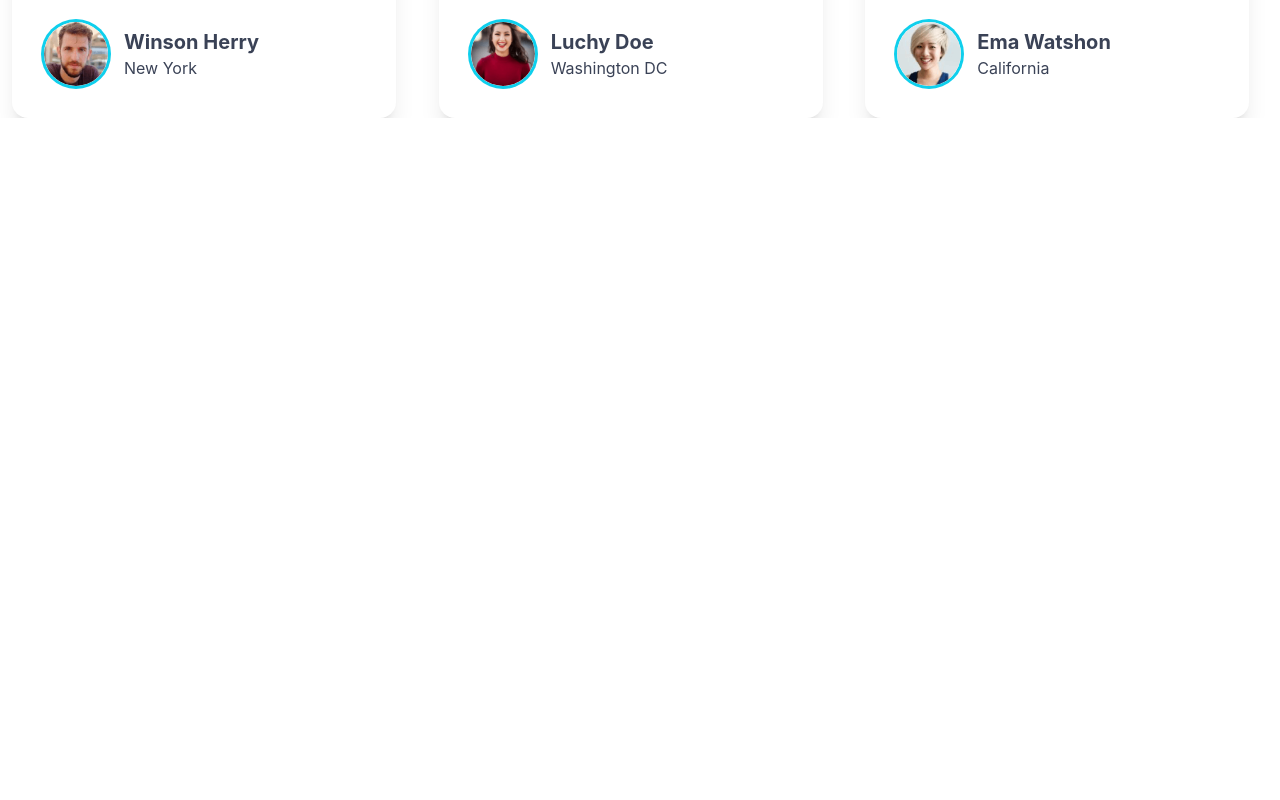
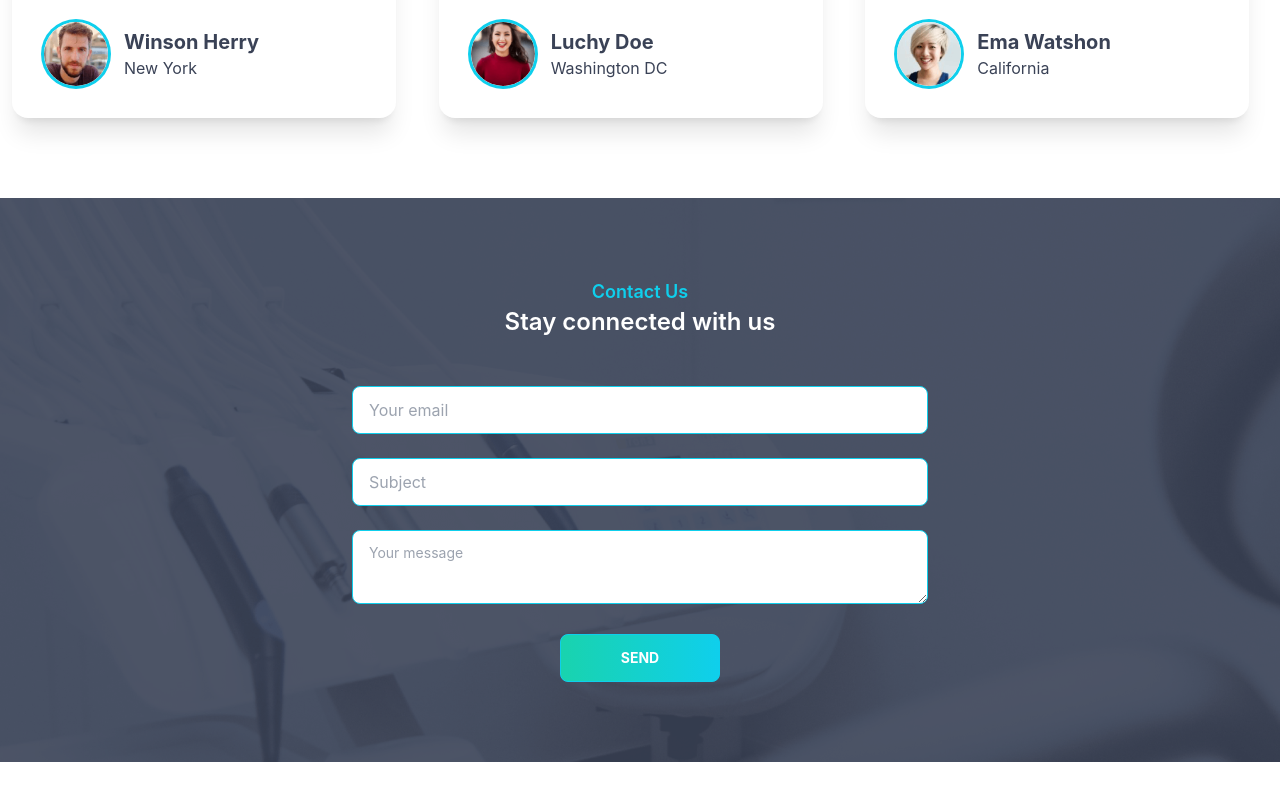
Before and after one commit to asadulR/Doc-plus-UI, a React (Create React App) app: page / in a window 1280 px wide. Shown: the part 2833-3633 px from the top of the page. Before the commit the page ends 2951 px from the top, so only its background shows below. Built offline with nearby package versions, Linux system fonts and the light colour scheme.

Commit message:
home contact form section

```diff
--- a/src/Components/Pages/Home/ContactHome.js
+++ b/src/Components/Pages/Home/ContactHome.js
@@ -1,10 +1,23 @@
 import React from 'react';
-
+import img from '../../../assets/images/appointment.png'
 const ContactHome = () => {
     return (
-        <div>
+        <section className='my-20' style={{
+            background:`url(${img})`
+        }}>
+            <div className=' py-20 px-3'>
+                <h5 className='text-center text-lg font-semibold text-primary'>Contact Us</h5>
+                <h2 className='text-center font-semibold text-white mb-12 text-2xl'>Stay connected with us</h2>
+                <form className=' max-w-xl mx-auto'>
+                    <div className='mb-6'><input required type="email" placeholder="Your email" className="input input-bordered input-primary w-full " /></div>
+                    <div className='mb-6'><input required type="text" placeholder="Subject" className="input input-bordered input-primary w-full " /></div>
+                    <div className='mb-6'><textarea required className="textarea textarea-primary w-full" placeholder="Your message"></textarea>
+                    </div>
+                    <div className='text-center'><input type="submit" value='Send' className="btn btn-primary text-white font-bold bg-gradient-to-r from-secondary to-primary transition ease-in-out  hover:-translate-y-1 hover:scale-110 duration-700 w-40 mx-auto"/></div>
 
-        </div>
+                </form>
+            </div>
+        </section>
     );
 };
 
--- a/src/Components/Pages/Home/Home.js
+++ b/src/Components/Pages/Home/Home.js
@@ -1,5 +1,6 @@
 import React from 'react';
 import Banner from './Banner';
+import ContactHome from './ContactHome';
 import HomeAppointment from './HomeAppointment';
 import Info from './Info';
 import Services from './Services';
@@ -13,6 +14,7 @@ const Home = () => {
             <Services/>
             <HomeAppointment/>
             <Testimonial/>
+            <ContactHome/>
         </div>
     );
 };
--- a/src/Components/Pages/Home/Review.js
+++ b/src/Components/Pages/Home/Review.js
@@ -4,12 +4,12 @@ const Review = ({ singleReview }) => {
     const { name, img, review, city } = singleReview;
     return (
         <div>
-            <div class="card max-w-96 bg-base-100 shadow-xl">
-                <div class="card-body">
+            <div className="card max-w-96 bg-base-100 shadow-xl">
+                <div className="card-body">
                     <p className='mb-5'>{review}</p>
-                    <div class="flex items-center ">
-                        <div class="avatar">
-                            <div class="w-16 rounded-full ring ring-primary ring-offset-base-100 mr-4">
+                    <div className="flex items-center ">
+                        <div className="avatar">
+                            <div className="w-16 rounded-full ring ring-primary ring-offset-base-100 mr-4">
                                 <img className='' src={img} alt='' />
                             </div>
                         </div>
```
